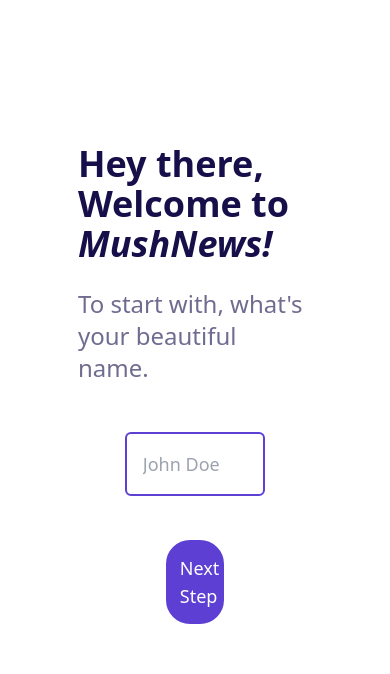
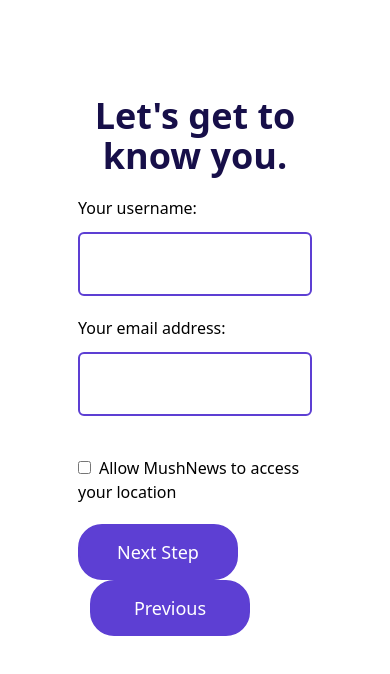
Before and after one commit to aphrysof/mushnews, a React (Create React App) app: page / in a window 390 px wide. Both pictures are taken after a click on the button "Next Step". Shown: the top 674 px of the page. Built offline with nearby package versions, Linux system fonts and the light colour scheme.

Commit message:
implemented all form layouts

```diff
--- a/src/App.tsx
+++ b/src/App.tsx
@@ -1,10 +1,54 @@
-import {FirstStep} from './components/index'
+import {FirstStep, SecondStep, Button , ThirdStep} from './components/index'
+import {useState} from 'react'
 
 function App() {
+
+  const [page, setPage] = useState<number>(0)
+
+  const handleSteps = (value: string) => {
+  if(value === "increment") {
+    setPage(page + 1);
+    console.log('hi');
+  }
+  else if(value === "decrement") {
+    setPage(page - 1)
+  }
+}
+
+const handleSumbit =(e: any) => {
+  e.preventDefault();
+}
+
+  //creating a function that will render different components based on the page value;
+
+  const conditionalForm = () => {
+    switch (page) {
+      case 0:
+          return <FirstStep />;
+      case 1:
+        return <SecondStep />;
+      case 2:
+      return <ThirdStep />;
+      default:
+        return <FirstStep />;
+
+    }
+  }
+
   return (
-   <>
-   <FirstStep />
-   </>
+   <div className = "md:max-w-full w-3/5 my-24 mx-auto flex flex-col items-center gap-5">
+    {conditionalForm()}
+       <div className="md:flex flex-row-reverse justify-between">
+          {page === 0 || page === 1 ? <button className = 'md: bg-[#5D3FD3] border-2 border-[#5D3FD3] w-40 p-3 text-white text-lg rounded-3xl' onClick = {() => handleSteps('increment')}>Next Step</button>
+ : <button className = 'md: bg-[#5D3FD3] border-2 border-[#5D3FD3] w-40 p-3 text-white text-lg rounded-3xl'>Submit</button>}
+
+ {page > 0 ?
+
+         <button className = " md: bg-[#5D3FD3] border-2 border-[#5D3FD3] w-40 p-3 text-white text-lg rounded-3xl mx-3"onClick={() => handleSteps('decrement')}>Previous</button>
+       : null}
+     </div>
+
+   </div>
   );
 }
 
--- a/src/components/button/Button.tsx
+++ b/src/components/button/Button.tsx
@@ -1,9 +1,10 @@
 type ButtonProps = {
   children: React.ReactNode;
+
 }
 const Button = (props: ButtonProps) => {
   return (
-    <button className = 'md: bg-[#5D3FD3] border-2 border-[#5D3FD3] w-1/4 p-3 text-white text-lg rounded-3xl'>{props.children}</button>
+    <button className = 'md: bg-[#5D3FD3] border-2 border-[#5D3FD3] w-40 p-3 text-white text-lg rounded-3xl'>{props.children}</button>
   )
 }
 
--- a/src/components/first/First.tsx
+++ b/src/components/first/First.tsx
@@ -1,14 +1,18 @@
 import { Button } from '../index'
 
-const First = () => {
+type FirstProps = {
+
+}
+
+
+const First = (props: FirstProps) => {
   return (
-    <div className = "md:max-w-full w-3/5 my-36 mx-auto flex flex-col items-center gap-6">
+    <>
       <h1 className = "text-4xl font-semibold text-[#170F49]">Hey there, Welcome to <span className='italic'>MushNews!</span></h1>
       <h6 className = 'text-2xl font-medium text-[#6F6C90] mb-6'>To start with, what's your beautiful name.</h6>
       <input type = "text" placeholder = "John Doe" className='w-3/5 p-4 border-2 border-[#5D3FD3] rounded-md outline-[#5D3FD3]
       text-lg caret-[#5d3fd3] text-[#6F6C90] mb-5' required/>
-      <Button>Next Step</Button>
-    </div>
+    </>
   )
 }
 
--- a/src/components/second/Second.tsx
+++ b/src/components/second/Second.tsx
@@ -1,8 +1,37 @@
+import { Button } from "../index";
 
-const Second = () => {
-  return (
-    <div>Second</div>
-  )
+type SecondProps = {
+
 }
 
-export default Second
+const Second = (props: SecondProps) => {
+  return (
+    <>
+      <h1 className= "text-4xl font-semibold text-[#170F49] text-center">Let's get to know you.</h1>
+      <div className="w-full flex flex-col">
+        <div className="">
+          <label htmlFor="username" className="block mb-3">
+            Your username:
+          </label>
+          <input type="text" name="username" className="
+          w-full p-4 border-2 border-[#5D3FD3] rounded-md outline-[#5D3FD3]
+      text-lg caret-[#5d3fd3] text-[#6F6C90] mb-5" required />
+        </div>
+        <div className="">
+          <label htmlFor="email" className="block mb-3">
+            Your email address:
+          </label>
+          <input type="email" name= "email" className="
+          w-full p-4 border-2 border-[#5D3FD3] rounded-md outline-[#5D3FD3]
+      text-lg caret-[#5d3fd3] text-[#6F6C90] mb-5" required />
+        </div>
+      </div>
+      <div className = ''>
+        <input type = 'checkbox' name="checkbox" id="check" />
+          <label htmlFor="check" className="ml-2">Allow MushNews to access your location</label>
+      </div>
+    </>
+  );
+};
+
+export default Second;
```
